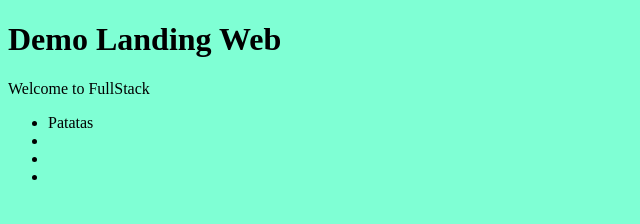
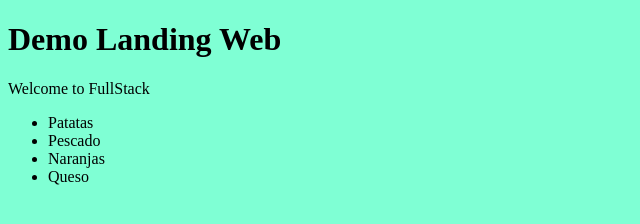
Before and after one commit to alejandroereyesb/demo_landing_web, a plain HTML site: page index.html in a window 1280 px wide. Shown: the whole page, without its empty margins (0-640 px from the left). Drawn offline with Linux system fonts and the light colour scheme.

Commit message:
fix/list

```diff
--- a/index.html
+++ b/index.html
@@ -11,9 +11,9 @@
     <p>Welcome to FullStack</p>
     <ul>
         <li>Patatas</li>
-        <li></li>
-        <li></li>
-        <li></li>
+        <li>Pescado</li>
+        <li>Naranjas</li>
+        <li>Queso</li>
     </ul>
     <script src="./script.js"></script>
 </body>
```
